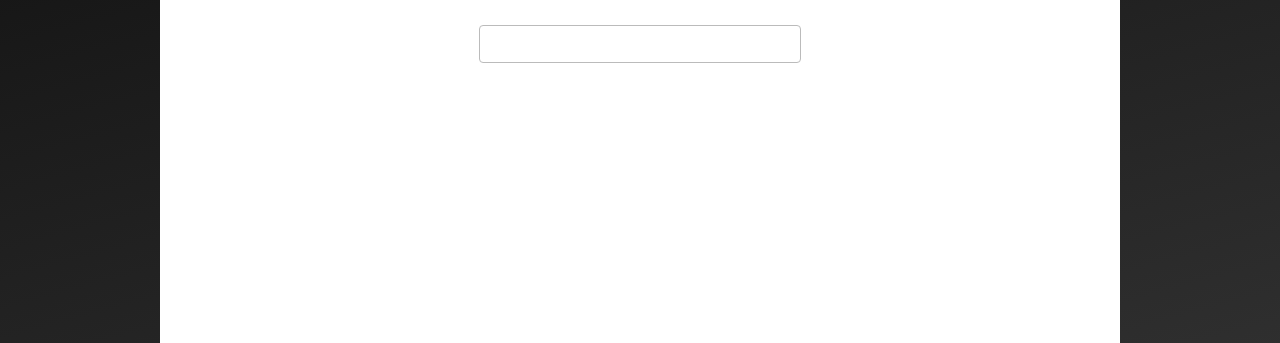
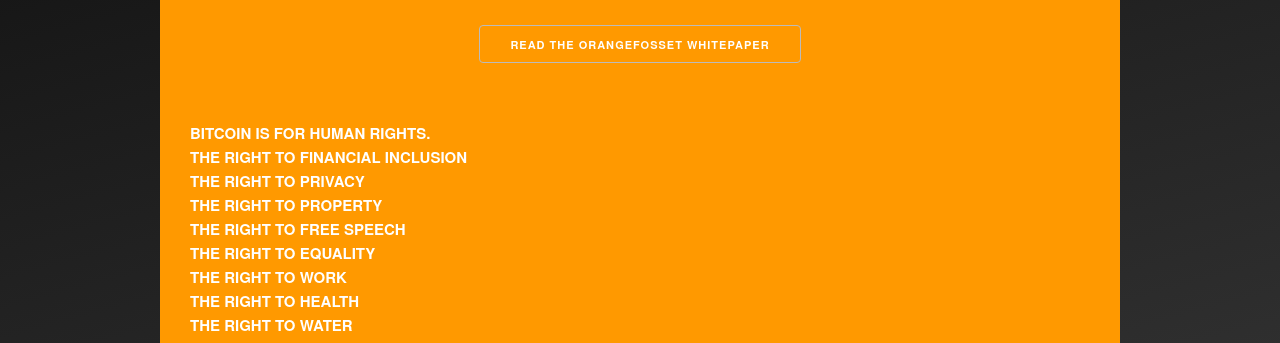
Before and after one commit to theospatial/theospatial.github.io, a plain HTML site: page orangefosset.html in a window 1280 px wide. Shown: the part 244-587 px from the top of the page. Drawn offline with Linux system fonts and the light colour scheme.

Commit message:
partial of orangefosset orange revision 3

```diff
--- a/orangefosset.html
+++ b/orangefosset.html
@@ -48,8 +48,8 @@
       </nav>
     </div>
   </header>
-  <div style = "color: #FFFFFF; background-color: #FF9900;" class="main">
-    <div class="container">
+  <div class="main">
+    <div style = "color: #FFFFFF; background-color: #FF9900;" class="container">
         <div class="row">
             <div  id="banner" class="twelve columns">
               <h1 id="name">THEODORE <strong>LESSMAN</strong></h1>
```
